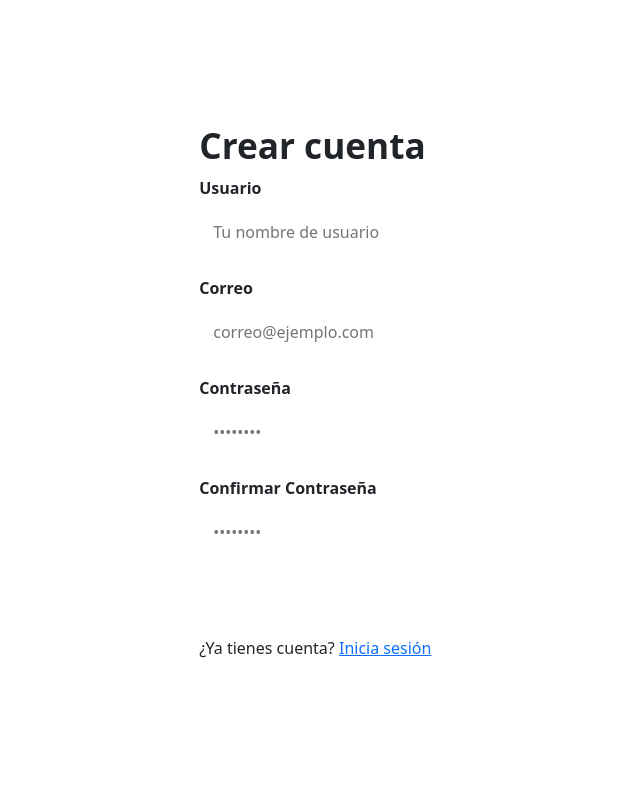
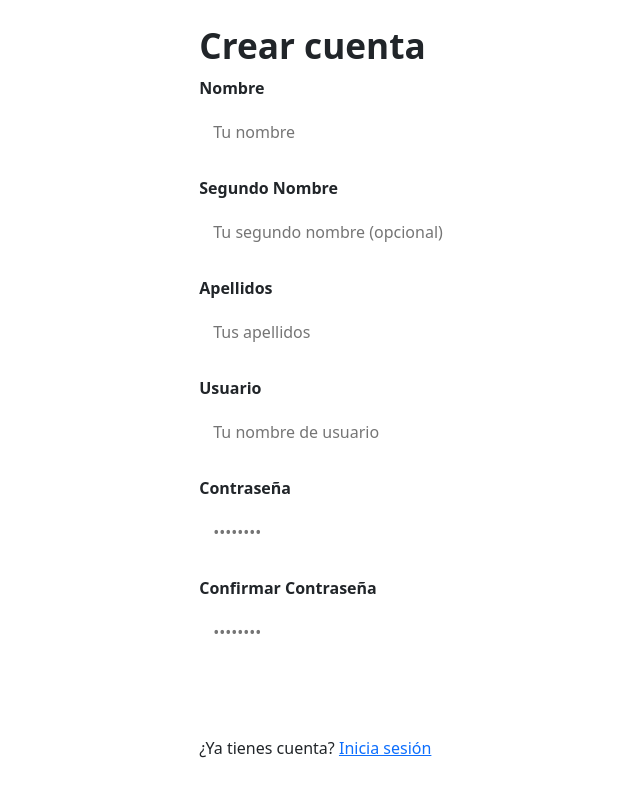
Before and after one commit to 2100679b/proyect, a Vue app in the folder frontend/: page /register in a window 1280 px wide. Shown: the top 796 px of the page, without its empty margins (222-862 px from the left). Built offline with nearby package versions, Linux system fonts and the light colour scheme.

Commit message:
Cuarta versión del proyecto

```diff
--- a/frontend/src/components/sesion/register.vue
+++ b/frontend/src/components/sesion/register.vue
@@ -5,24 +5,45 @@
 
       <form @submit.prevent="submitForm" class="register-form">
         <div class="input-group">
-          <label for="username">Usuario</label>
+          <label for="nombre">Nombre</label>
           <input
-            v-model="form.username"
+            v-model="form.nombre"
             type="text"
-            id="username"
+            id="nombre"
             required
-            placeholder="Tu nombre de usuario"
+            placeholder="Tu nombre"
           />
         </div>
 
         <div class="input-group">
-          <label for="email">Correo</label>
+          <label for="segundo_nombre">Segundo Nombre</label>
           <input
-            v-model="form.email"
-            type="email"
-            id="email"
+            v-model="form.segundo_nombre"
+            type="text"
+            id="segundo_nombre"
+            placeholder="Tu segundo nombre (opcional)"
+          />
+        </div>
+
+        <div class="input-group">
+          <label for="apellidos">Apellidos</label>
+          <input
+            v-model="form.apellidos"
+            type="text"
+            id="apellidos"
             required
-            placeholder="correo@ejemplo.com"
+            placeholder="Tus apellidos"
+          />
+        </div>
+
+        <div class="input-group">
+          <label for="usuario">Usuario</label>
+          <input
+            v-model="form.usuario"
+            type="text"
+            id="usuario"
+            required
+            placeholder="Tu nombre de usuario"
           />
         </div>
 
@@ -80,8 +101,10 @@ export default {
   data() {
     return {
       form: {
-        username: '',
-        email: '',
+        nombre: '',
+        segundo_nombre: '',
+        apellidos: '',
+        usuario: '',
         password: '',
         confirmPassword: ''
       },
@@ -93,8 +116,9 @@ export default {
   computed: {
     isFormValid() {
       return (
-        this.form.username.trim() &&
-        this.form.email.trim() &&
+        this.form.nombre.trim() &&
+        this.form.apellidos.trim() &&
+        this.form.usuario.trim() &&
         this.form.password &&
         this.form.password === this.form.confirmPassword
       );
@@ -108,7 +132,6 @@ export default {
       this.message = '';
       this.messageType = '';
 
-      // Reemplaza esto con tu variable de entorno o url real
       const backendUrl = import.meta.env.VITE_BACKEND_URL || 'http://localhost:5000';
 
       try {
@@ -118,8 +141,10 @@ export default {
             'Content-Type': 'application/json'
           },
           body: JSON.stringify({
-            usuario: this.form.username,
-            email: this.form.email,
+            nombre: this.form.nombre,
+            segundo_nombre: this.form.segundo_nombre,
+            apellidos: this.form.apellidos,
+            usuario: this.form.usuario,
             contrasena: this.form.password
           })
         });
@@ -130,8 +155,10 @@ export default {
           this.message = 'Usuario registrado con éxito';
           this.messageType = 'success';
           // Limpiar formulario
-          this.form.username = '';
-          this.form.email = '';
+          this.form.nombre = '';
+          this.form.segundo_nombre = '';
+          this.form.apellidos = '';
+          this.form.usuario = '';
           this.form.password = '';
           this.form.confirmPassword = '';
         } else {
```
Also changed, not shown: 1 other file (tests, documents, lock files or other folders).
